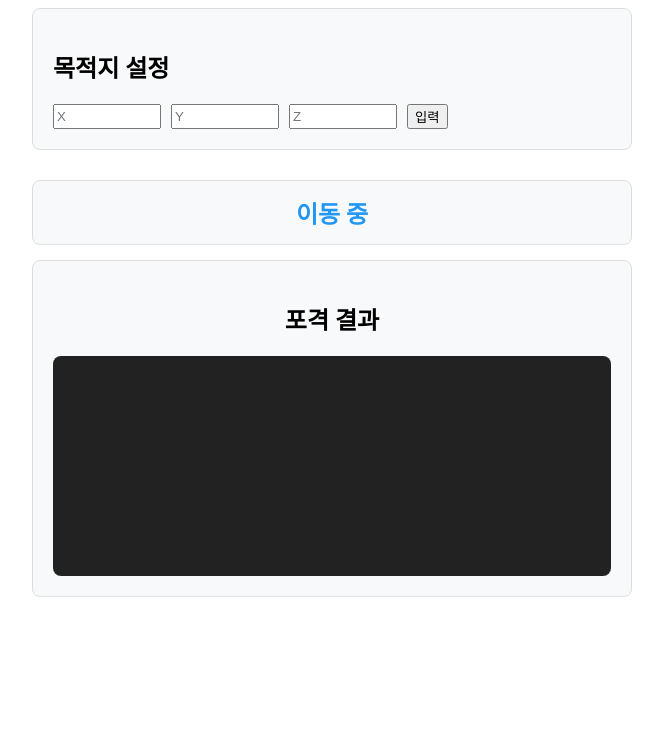
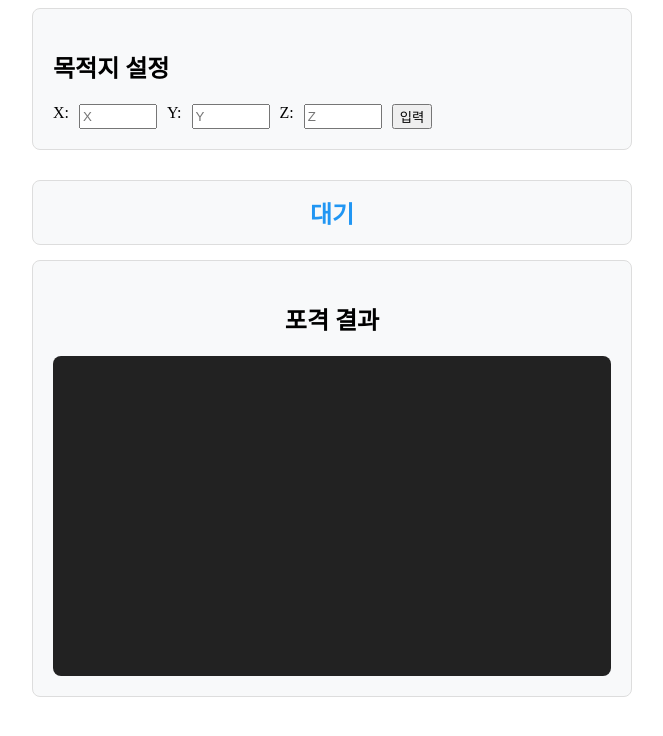
Before and after one commit to Hyundai-Rotem-project/python-docker, a Flask app: page /dashboard in a window 1280 px wide. Shown: the top 736 px of the page, without its empty margins (308-971 px from the left). Run offline with Flask 2, Linux system fonts and the light colour scheme; some libraries are stand-ins or nearby versions.

Commit message:
녹화 시도 중

```diff
--- a/client/app.py
+++ b/client/app.py
@@ -35,6 +35,7 @@ log.addFilter(PathFilter())
 socketio = SocketIO(app)
 
 # 전역 변수
+map_path = 'client/NewMap_wilderness3.map'
 move_command = []
 action_command = []
 player_data = {'pos': {'x': 50, 'y': 10, 'z': 57}}  # 기본 위치 설정
@@ -61,7 +62,8 @@ last_weight  = 0.0
 
 # ── 상수 ──
 ROTATION_THRESHOLD_DEG = 1    # 회전 완료 기준 (°)
-STOP_DISTANCE = 60.0          # 정지 거리 (m)
+STOP_DISTANCE = 5.0          # 정지 거리 (m)
+# STOP_DISTANCE = 60.0          # 정지 거리 (m)
 SLOWDOWN_DISTANCE = 100.0     # 감속 시작 거리 (m)
 ROTATION_TIMEOUT = 0.8        # 회전 최대 시간 (s)
 PAUSE_DURATION = 0.5          # 회전 후 일시정지 (s)
@@ -307,7 +309,8 @@ def info():
         cross = fx * tz - fz * tx
 
         # 도착 조건
-        if distance_to_destination <= STOP_DISTANCE or z_diff < 20.0:
+        if distance_to_destination <= STOP_DISTANCE or z_diff < 5.0:
+        # if distance_to_destination <= STOP_DISTANCE or z_diff < 20.0:
             state = "STOPPED"
         # 큰 방향 오류 시 재회전
         elif abs(deg) > ROTATION_THRESHOLD_DEG * 6:
@@ -479,15 +482,17 @@ def update_obstacle():
 
 @app.route('/init', methods=['GET'])
 def init():
-    global state, turret_hit_state, obstacles_from_map
+    global state, turret_hit_state, obstacles_from_map, map_path
     if DEBUG: print('🚨 init >>>')
 
     config = {
         "startMode": "start",
-        "blStartX": 70,
-        "blStartY": 10,
-        "blStartZ": 10,
-        # "blStartZ": 45,
+        "blStartX": 140,
+        "blStartY": 8,
+        "blStartZ": 55,
+        # "blStartX": 70,
+        # "blStartY": 10,
+        # "blStartZ": 10,
         "rdStartX": 60,
         "rdStartY": 10,
         "rdStartZ": 280,
@@ -503,7 +508,6 @@ def init():
 
     turret_hit_state = -1
     state = 'IDLE'
-    map_path = 'client/NewMap4.map'
     obstacles_from_map = get_obstacles.load_obstacles_from_map(map_path)
 
     if DEBUG: print(f"🛠️ Initialization config sent via /init: {config}")
@@ -511,9 +515,8 @@ def init():
 
 @app.route('/start', methods=['GET'])
 def start():
-    global obstacles_from_map
+    global obstacles_from_map, map_path
     if DEBUG: print("🚀 /start command received")
-    map_path = 'client/NewMap4.map'
     obstacles_from_map = get_obstacles.load_obstacles_from_map(map_path)
     print('obstacles_from_map', obstacles_from_map)
     return jsonify({"control": ""})
@@ -545,7 +548,7 @@ def test_rotation():
     return jsonify({"status": "OK", "message": "Rotation test started"})
 
 def get_dashboard_state(state):
-    if state in ["IDLE", "ROTATING", "MOVING"]:
+    if state in ["ROTATING", "MOVING"]:
         return "이동 중"
     elif state == "STOPPED":
         return "적 탐지 중"
--- a/client/templates/dashboard.html
+++ b/client/templates/dashboard.html
@@ -26,7 +26,7 @@
             padding: 20px;
         }
         #impact-log {
-            height: 200px;
+            height: 300px;
             overflow-y: auto;
             font-size: 28px;
             font-family: monospace;
@@ -44,9 +44,9 @@
         <div class="stat-box">
             <h2>목적지 설정</h2>
             <div class="command-input">
-                <input type="number" id="dest-x" placeholder="X" step="0.000001" style="width: 100px;">
-                <input type="number" id="dest-y" placeholder="Y" step="0.000001" style="width: 100px;">
-                <input type="number" id="dest-z" placeholder="Z" step="0.000001" style="width: 100px;">
+                X:<input type="number" id="dest-x" placeholder="X" step="0.000001" style="width: 70px;">
+                Y:<input type="number" id="dest-y" placeholder="Y" step="0.000001" style="width: 70px;">
+                Z:<input type="number" id="dest-z" placeholder="Z" step="0.000001" style="width: 70px;">
                 <button onclick="setDestination()">입력</button>
             </div>
         </div>
@@ -96,12 +96,12 @@
                 body: JSON.stringify({ destination: `${x},${y},${z}` })
             })
             .then(response => response.json())
-            .then(data => {
-                // 입력 후 입력창 비우기
-                document.getElementById('dest-x').value = '';
-                document.getElementById('dest-y').value = '';
-                document.getElementById('dest-z').value = '';
-            })
+            // .then(data => {
+            //     // 입력 후 입력창 비우기
+            //     document.getElementById('dest-x').value = '';
+            //     document.getElementById('dest-y').value = '';
+            //     document.getElementById('dest-z').value = '';
+            // })
             .catch(error => {
                 console.error('Error:', error);
                 alert('목적지 설정 실패');
```
Also changed, not shown: 1 other file.
